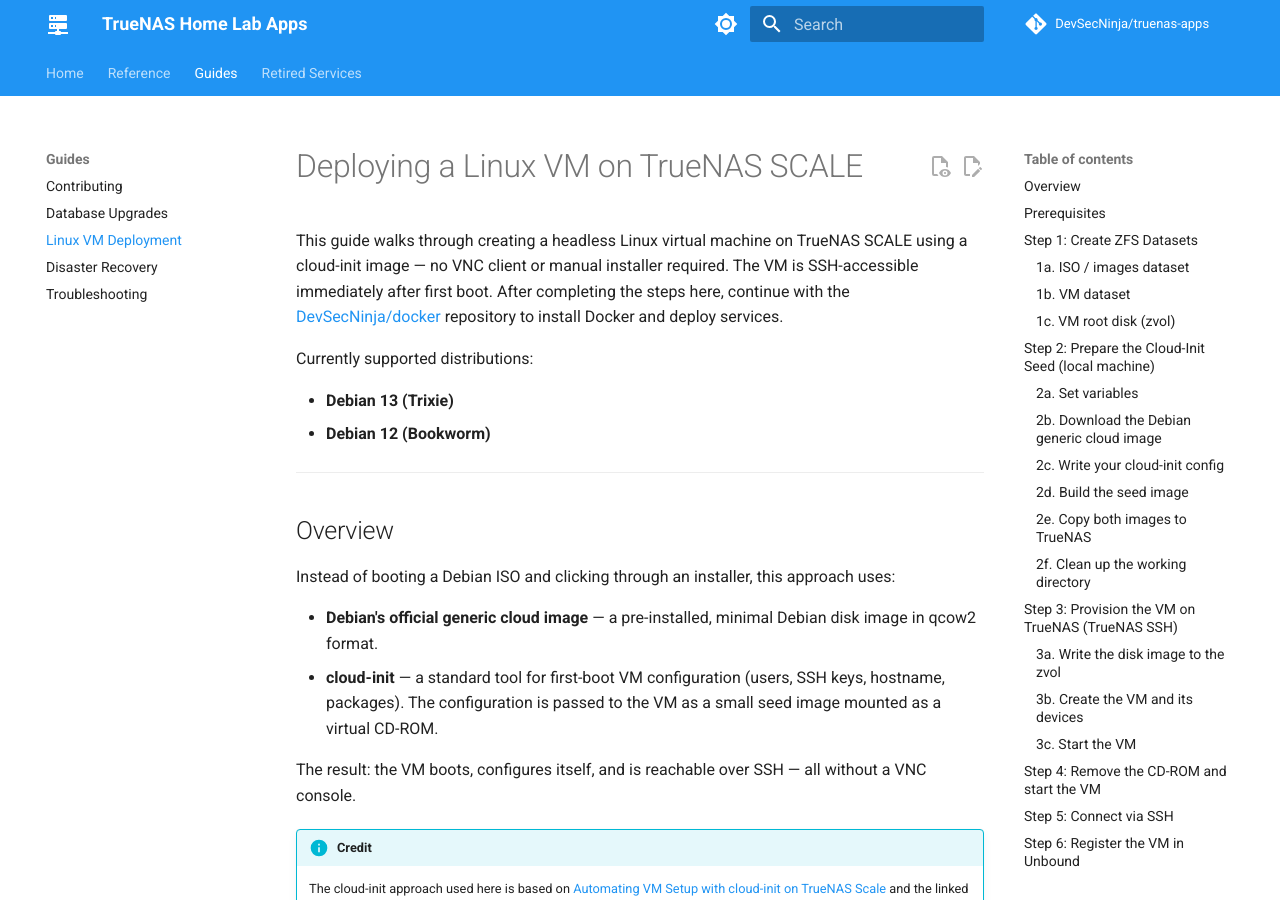
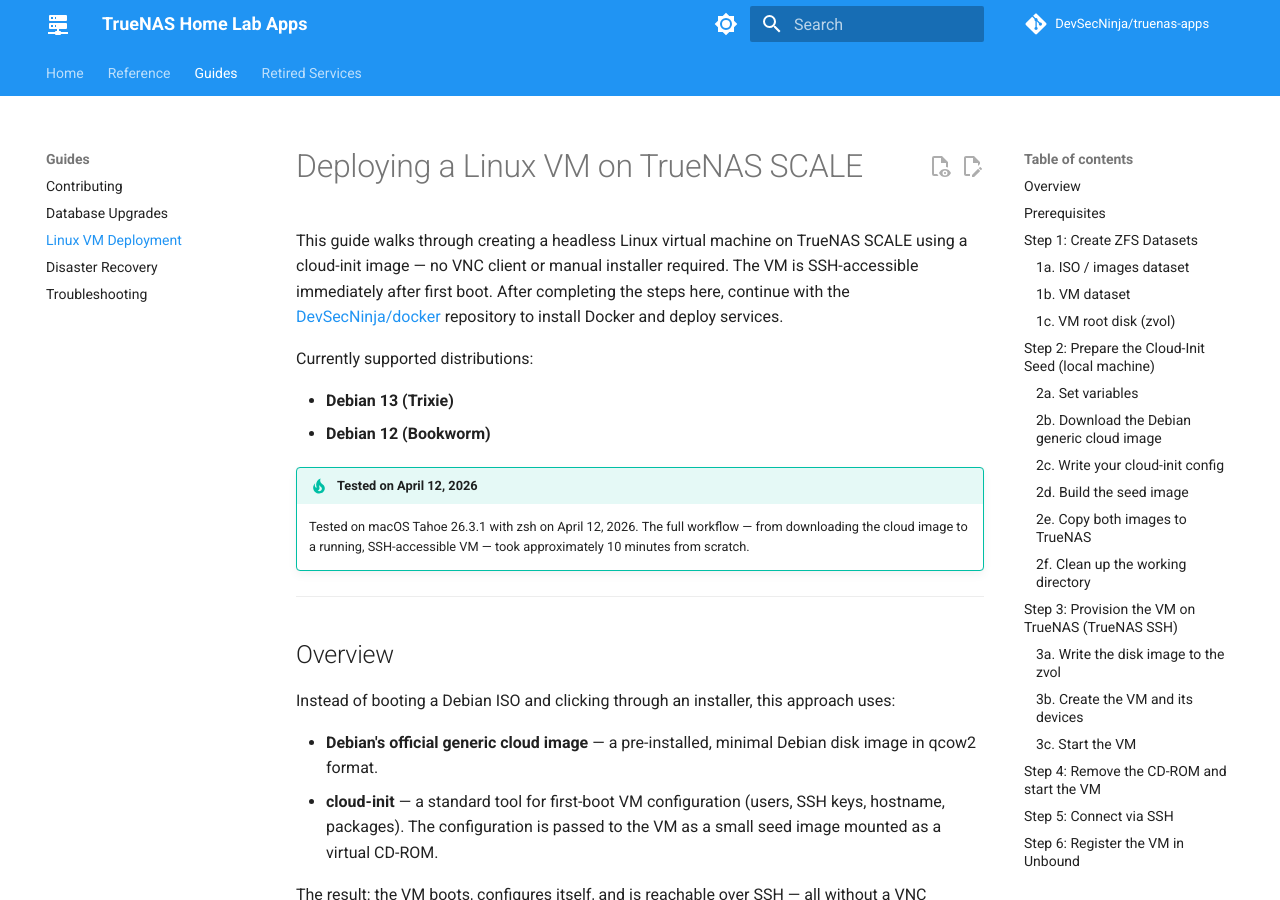
Before and after one commit to DevSecNinja/truenas-apps, an MkDocs documentation site: the page built from docs/VM-LINUX.md, in a window 1280 px wide and 900 px high. Built offline with MkDocs 1.6.1 and Material for MkDocs 9.7.7, drawn with Linux system fonts in a browser that asks for light colours; comment, search, counter and statistics services are not loaded.

Commit message:
docs: update VM-LINUX.md with testing details and workflow duration

```diff
--- a/docs/VM-LINUX.md
+++ b/docs/VM-LINUX.md
@@ -6,6 +6,12 @@
 
 - **Debian 13 (Trixie)**
 - **Debian 12 (Bookworm)**
+
+<!-- dprint-ignore -->
+!!! tip "Tested on April 12, 2026"
+    Tested on macOS Tahoe 26.3.1 with zsh on April 12, 2026. The full workflow — from
+    downloading the cloud image to a running, SSH-accessible VM — took approximately
+    10 minutes from scratch.
 
 ---
 
```
